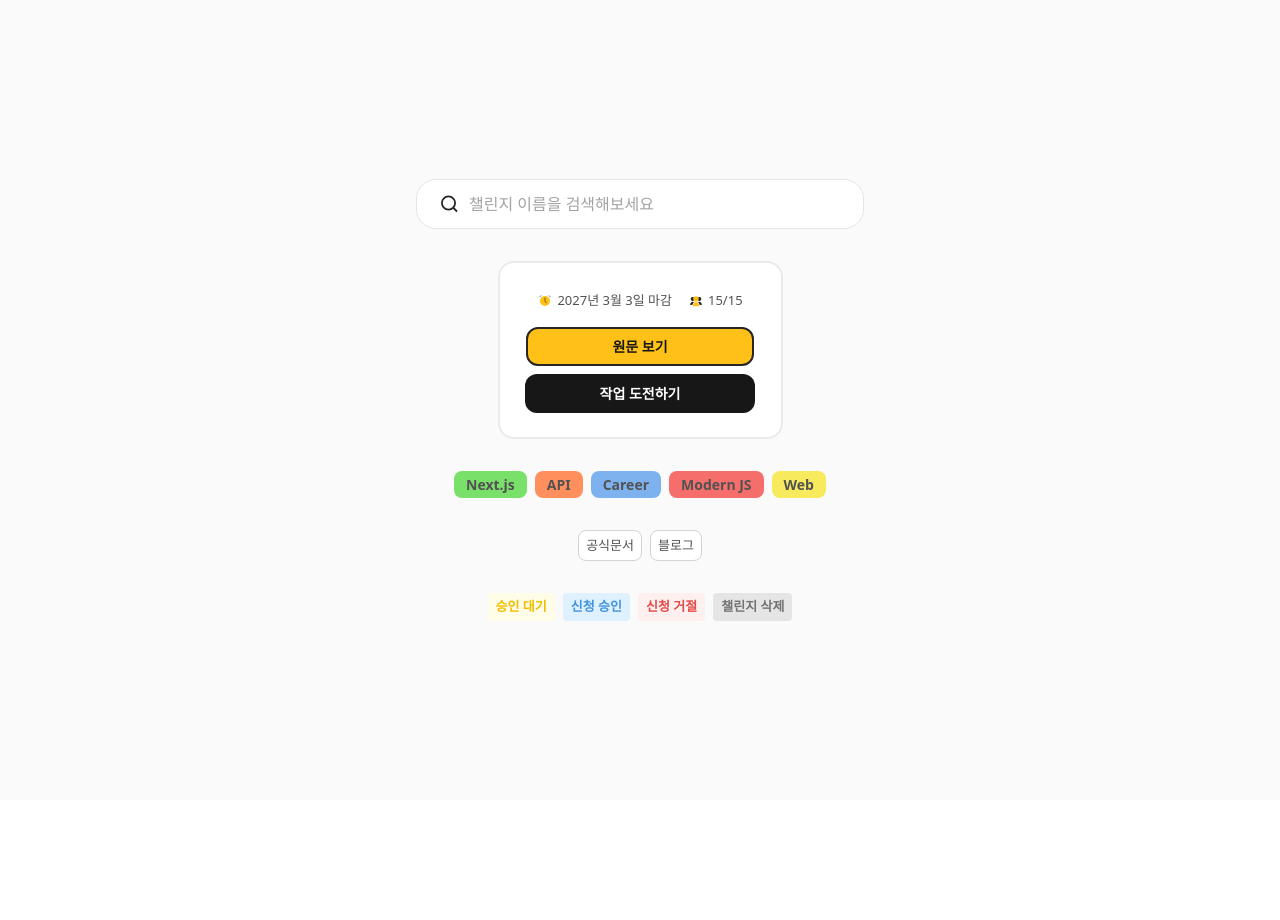
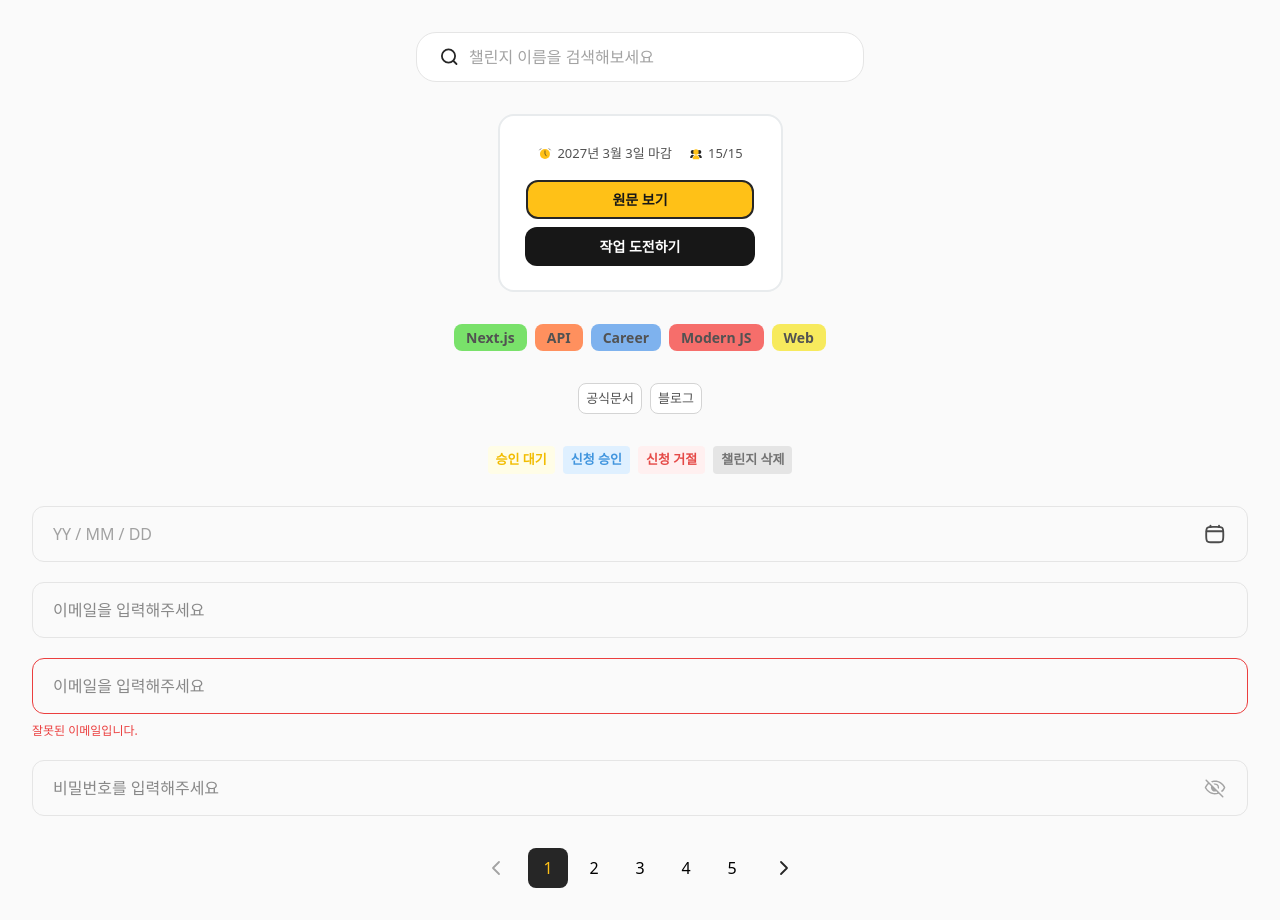
Before and after one commit to quothraven1122/13-docthru-2-FE, a Next.js app: page /test in a window 1280 px wide. Before the commit the page ends 800 px from the top, so only its background shows below. Built offline with nearby package versions, Linux system fonts and the light colour scheme.

Commit message:
feat: #49 add clsx and tailwind-merge and refactor components

```diff
--- a/package.json
+++ b/package.json
@@ -10,10 +10,12 @@
     "prepare": "husky"
   },
   "dependencies": {
+    "clsx": "^2.1.1",
     "next": "16.2.10",
     "react": "19.2.4",
     "react-calendar": "^6.0.1",
-    "react-dom": "19.2.4"
+    "react-dom": "19.2.4",
+    "tailwind-merge": "^3.6.0"
   },
   "devDependencies": {
     "@commitlint/cli": "^21.2.1",
--- a/src/app/test/page.jsx
+++ b/src/app/test/page.jsx
@@ -1,12 +1,20 @@
 "use client";
+import { useState } from "react";
+import Image from "next/image";
 
 import Chip from "@/components/Chip";
 import SearchBar from "@/components/SearchBar";
 import Container from "@/components/Container";
+import Input from "@/components/Input";
+import DateInput from "@/components/DateInput";
+import Pagination from "@/components/Pagination";
 import dateUtils from "@/utils/date";
 
 // 해당 페이지는 공통 컴포넌트를 테스하기 위해 임시로 만든 페이지 입니다. 개발 완료후 삭제 예정 입니다.
 export default function Page() {
+  const [data, setData] = useState({ email: "", wrongEmail: "", password: "", date: null });
+  const [clicked, setClicked] = useState(false);
+
   const handleSubmit = (value) => {
     console.log("검색어:", value);
   };
@@ -35,6 +43,37 @@ export default function Page() {
         <Chip variant="status" value="REJECTED" />
         <Chip variant="status" value="DELETED" />
       </div>
+
+      <div className="w-full flex flex-col gap-[20px]">
+        <DateInput selectedDate={data.date} setSelectedDate={(date) => setData((prev) => ({ ...prev, date }))} />
+        <Input
+          value={data.email}
+          onChange={(e) => setData((prev) => ({ ...prev, email: e.target.value }))}
+          placeholder="이메일을 입력해주세요"
+        />
+        <Input
+          value={data.wrongEmail}
+          onChange={(e) => setData((prev) => ({ ...prev, wrongEmail: e.target.value }))}
+          errorMessage="잘못된 이메일입니다."
+          placeholder="이메일을 입력해주세요"
+        />
+        <Input
+          type={clicked ? "text" : "password"}
+          value={data.password}
+          onChange={(e) => setData((prev) => ({ ...prev, password: e.target.value }))}
+          suffix={
+            <Image
+              width={24}
+              height={24}
+              src={clicked ? "/icons/ic_btn_visibility_on.svg" : "/icons/ic_btn_visibility_off.svg"}
+              alt="아이콘"
+              onClick={() => setClicked((prev) => !prev)}
+            />
+          }
+          placeholder="비밀번호를 입력해주세요"
+        />
+      </div>
+      <Pagination visiblePageCount={5} totalPageCount={19} />
     </div>
   );
 }
--- a/src/components/DateInput.jsx
+++ b/src/components/DateInput.jsx
@@ -13,9 +13,9 @@ export default function DateInput({ selectedDate, setSelectedDate, ...inputProps
           if (!selectedDate) setSelectedDate(new Date());
           setIsOpen((prev) => !prev);
         }}
-        className={`cursor-pointer px-[20px] py-[15px] rounded-[12px] flex border-1 border-gray-200`}
+        className="cursor-pointer px-[20px] py-[15px] rounded-[12px] flex border-1 border-gray-200"
       >
-        <p className={`flex-1 outline-none text-[#a1a1a1] text-[16px]`}>
+        <p className="flex-1 outline-none text-[#a1a1a1] text-[16px]">
           {selectedDate
             ? `${selectedDate.getFullYear()} / ${String(selectedDate.getMonth() + 1).padStart(2, "0")} / ${String(selectedDate.getDate()).padStart(2, "0")}`
             : "YY / MM / DD"}
--- a/src/components/Input.jsx
+++ b/src/components/Input.jsx
@@ -1,10 +1,15 @@
+import cn from "@/utils/cn";
+
 export default function Input({ suffix, errorMessage, className, ...inputProps }) {
   return (
     <div>
       <div
-        className={`px-[20px] py-[15px] rounded-[12px] flex border ${errorMessage ? "border-error" : "border-gray-200"}`}
+        className={cn(
+          "px-[20px] py-[15px] rounded-[12px] flex border",
+          errorMessage ? "border-error" : "border-gray-200",
+        )}
       >
-        <input {...inputProps} className={`flex-1 outline-none text-gray-900 text-[16px] ${className ?? ""}`}></input>
+        <input {...inputProps} className={cn("flex-1 outline-none text-gray-900 text-[16px]", className)}></input>
         {suffix}
       </div>
       {errorMessage && <p className="text-error text-[12px] mt-[8px]">{errorMessage}</p>}
--- a/src/components/Pagination.jsx
+++ b/src/components/Pagination.jsx
@@ -1,6 +1,8 @@
 "use client";
 import { useState } from "react";
 import Image from "next/image";
+
+import cn from "@/utils/cn";
 
 export default function Pagination({ visiblePageCount, totalPageCount }) {
   const [current, setCurrent] = useState(1);
@@ -33,7 +35,10 @@ export default function Pagination({ visiblePageCount, totalPageCount }) {
           <div
             key={page}
             onClick={() => setCurrent(page)}
-            className={`w-[40px] h-[40px] rounded-[8px] flex justify-center items-center cursor-pointer ${page === current ? "bg-gray-800 text-brand-yellow" : ""}`}
+            className={cn(
+              "w-[40px] h-[40px] rounded-[8px] flex justify-center items-center cursor-pointer",
+              page === current && "bg-gray-800 text-brand-yellow",
+            )}
           >
             {page}
           </div>
--- /dev/null
+++ b/src/utils/cn.js
@@ -0,0 +1,6 @@
+import { clsx } from "clsx";
+import { twMerge } from "tailwind-merge";
+
+export default function cn(...inputs) {
+  return twMerge(clsx(inputs));
+}
```
Also changed, not shown: 1 other file (tests, documents, lock files or other folders).
